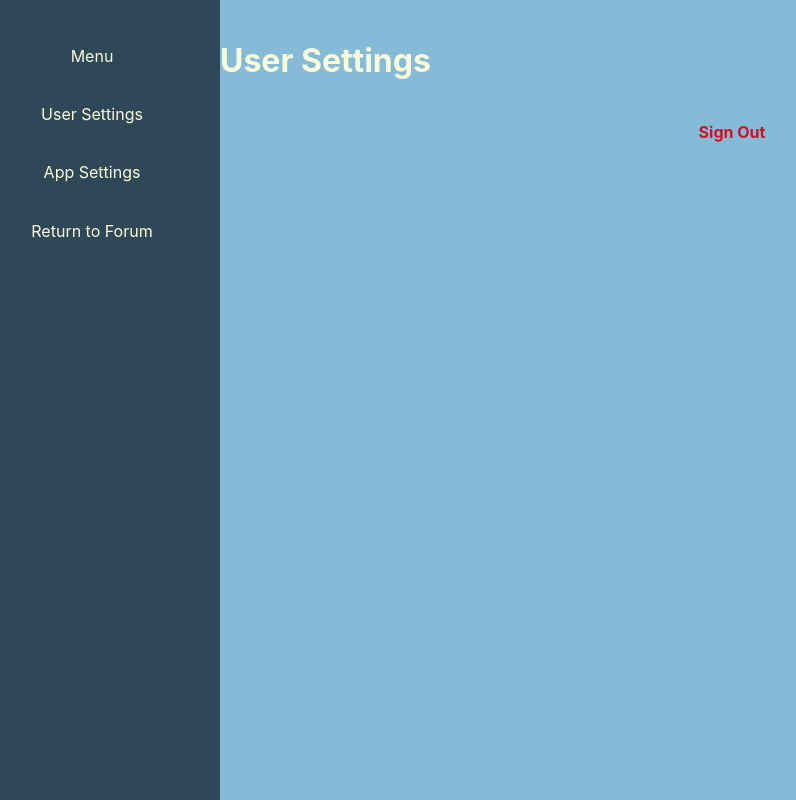
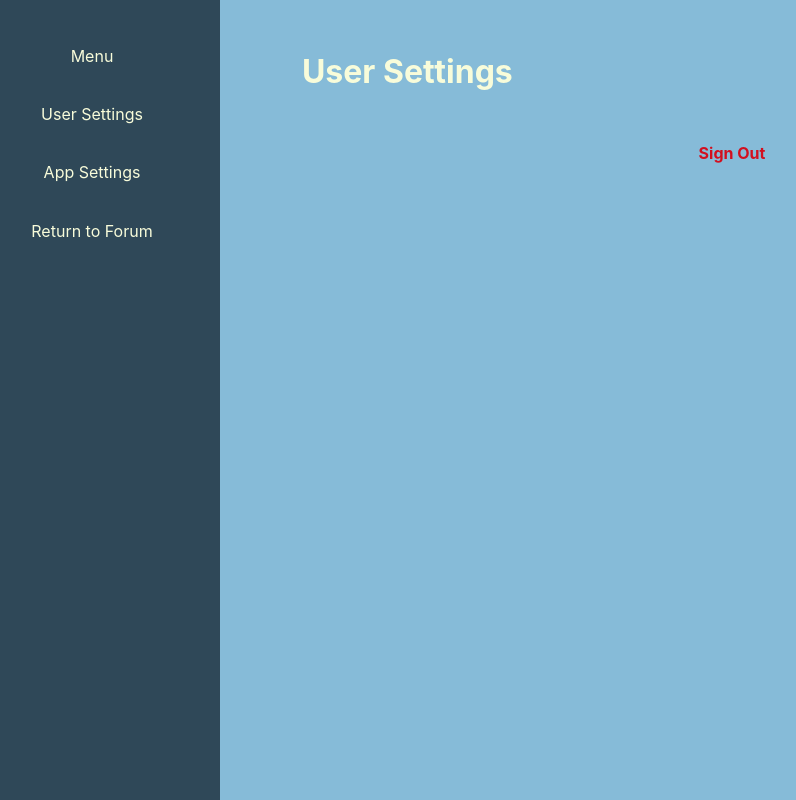
Before and after one commit to DeanBolte/rmitwebproject, a React (Create React App) app: page /settings in a window 1280 px wide. Shown: the whole page, without its empty margins (36-832 px from the left). Built offline with nearby package versions, Linux system fonts and the light colour scheme.

Commit message:
added settings css and moved submenus to new component files and folder

```diff
--- a/src/App.css
+++ b/src/App.css
@@ -206,6 +206,11 @@ p {
   text-align: center;
 }
 
+.settings-header {
+  padding: 1% 8%;
+  text-align: left;
+}
+
 .settings-dangerous {
   color: #D20F1F;
   font-weight: bold;
--- a/src/components/SubMenu.js
+++ b/src/components/SubMenu.js
@@ -1,29 +1,17 @@
 import React from "react";
-import { useState } from "react";
 
-const url_landing = "http://localhost:3000/landing"
+import AppSettings from "./subsettings/AppSettings";
+import UserSettings from "./subsettings/UserSettings";
 
 const SubMenu = ({menuTag}) => {
-  const handleSignOut = () => {
-    window.localStorage.removeItem("user");
-    window.location = url_landing;
-  }
+
 
   switch(menuTag) {
     case "app":
-      return (
-        <div>
-          <h1 className='logo'>App Settings</h1>
-        </div>
-      )
+      return (<AppSettings />);
     case "user":
     default:
-      return (
-        <div>
-          <h1 className='logo'>User Settings</h1>
-        <p className='button-large settings-dangerous' onClick={handleSignOut}>Sign Out</p>
-      </div>
-    )
+      return (<UserSettings />);
   }
 }
 
--- /dev/null
+++ b/src/components/subsettings/AppSettings.js
@@ -0,0 +1,11 @@
+import React from 'react'
+
+const AppSettings = () => {
+  return (
+    <div>
+      <h1 className='settings-header'>App Settings</h1>
+    </div>
+  )
+}
+
+export default AppSettings
--- /dev/null
+++ b/src/components/subsettings/UserSettings.js
@@ -0,0 +1,19 @@
+import React from 'react'
+
+const url_landing = "http://localhost:3000/landing";
+
+const UserSettings = () => {
+  const handleSignOut = () => {
+    window.localStorage.removeItem("user");
+    window.location = url_landing;
+  }
+
+  return (
+    <div>
+      <h1 className='settings-header'>User Settings</h1>
+      <p className='button-large settings-dangerous' onClick={handleSignOut}>Sign Out</p>
+    </div>
+  )
+}
+
+export default UserSettings
```
